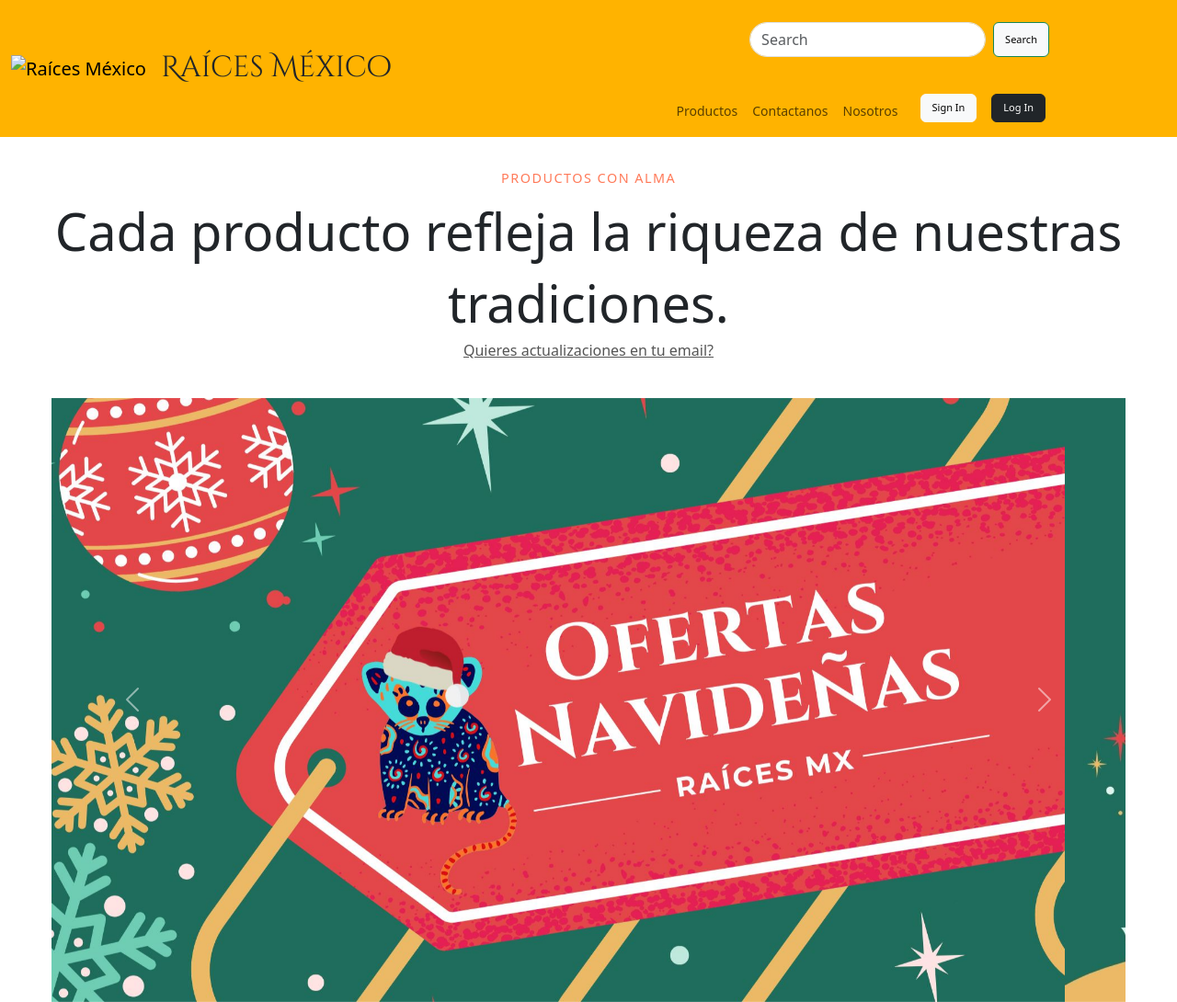
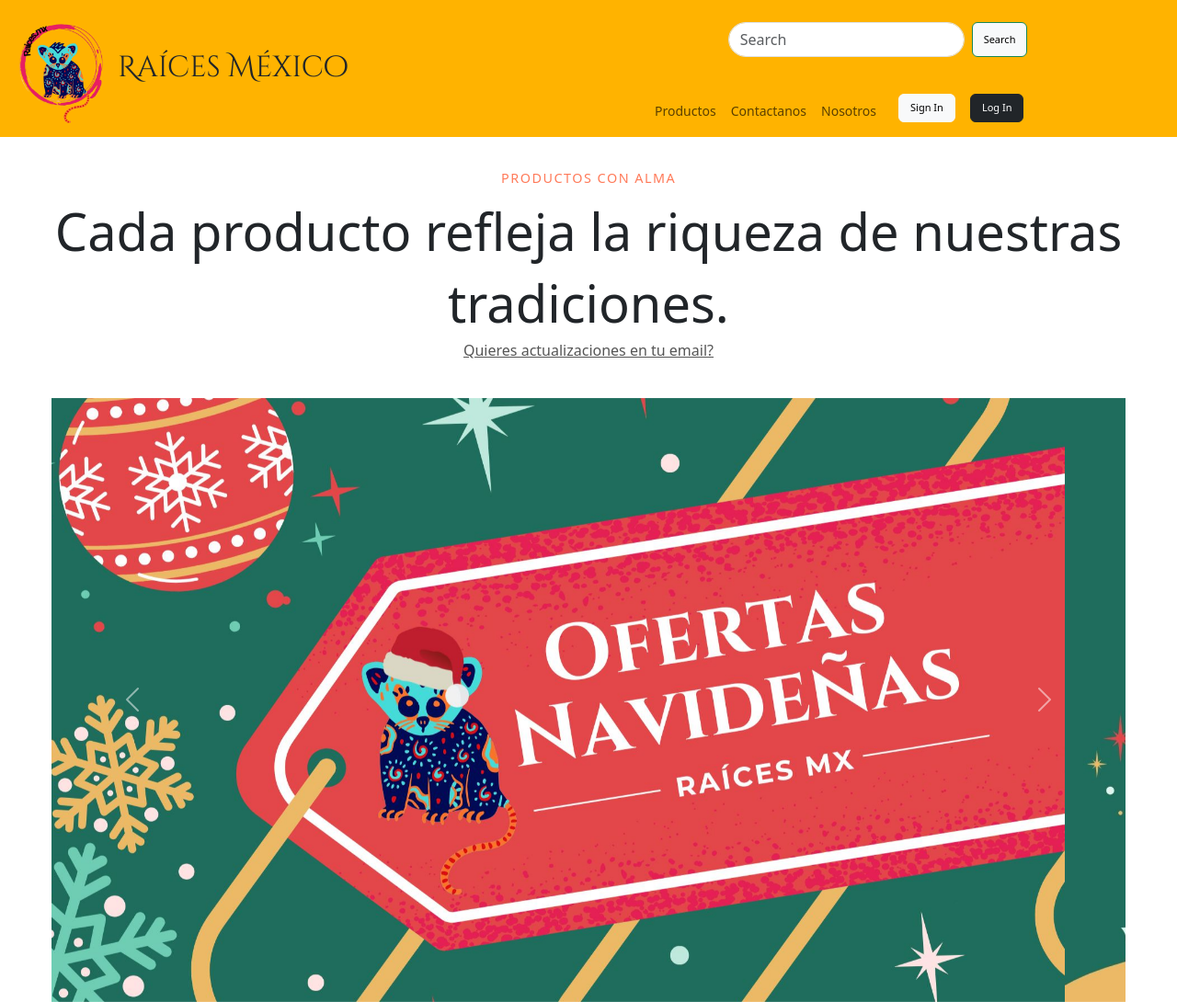
Before and after one commit to abivilleda28/Ra-ces-MX, a plain HTML site: page index.html in a window 1280 px wide. Shown: the top 1090 px of the page at 92% size. Drawn offline with nearby package versions, Linux system fonts and the light colour scheme; files that its build step writes are made by us from their sources; files whose address does not match are found by name.

Commit message:
Update index.html

```diff
--- a/index.html
+++ b/index.html
@@ -36,7 +36,7 @@
       <nav class="navbar"> <!-- navbar para el link del logo -->
         <section>
           <a class="navbar-brand" href="#">
-            <img src="caco.png" alt="Raíces México" width="100"> <!---->
+            <img src="images/caco.png" alt="Raíces México" width="100"> <!---->
           </a>
         </section>
       </nav>
```
